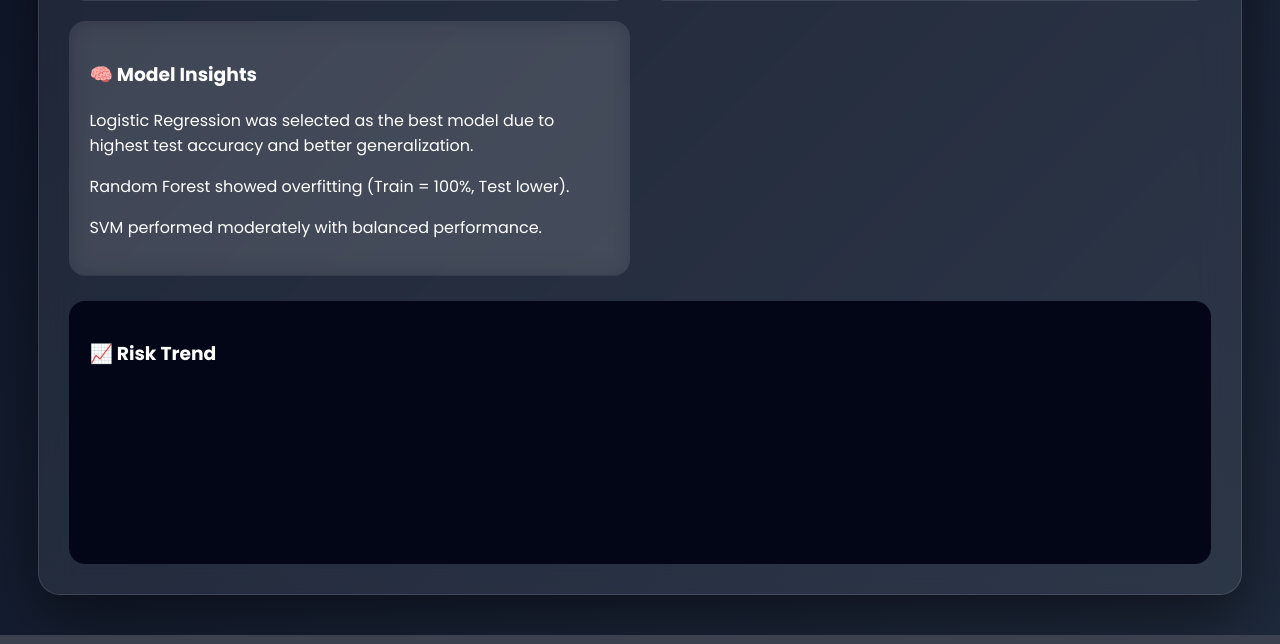
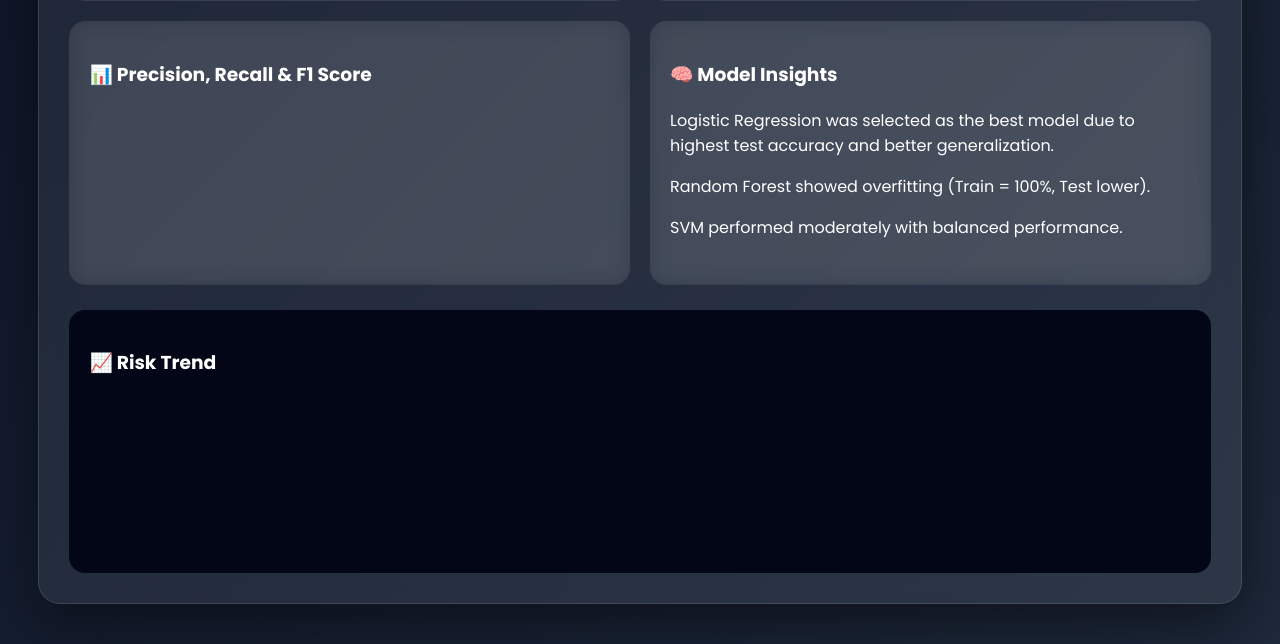
Before and after one commit to RAZA1409/Heart-Disease-Clinical-AI-System, a Flask app: template templates/dashboard.html in a window 1280 px wide. Shown: the part 1887-2531 px from the top of the page. Run offline with Flask 3, Linux system fonts and the light colour scheme; the template is opened without the code that fills it: most values are stand-ins (such as "Sample title", 1, 10 or a date in 2020); a map, chart or similar area stays blank; parts of the project's set-up code (start-up, migrations or seed data) failed here and were passed over.

Commit message:
Added Precision Recall F1 graph

```diff
--- a/app.py
+++ b/app.py
@@ -298,7 +298,7 @@ def dashboard():
 
     # Load model info
     model_info = joblib.load("models/model_info.pkl")
-
+    prf_data = model_info.get("prf_data", {})
     # ==========================
     # OVERFITTING DETECTION
     # ==========================
@@ -337,6 +337,7 @@ def dashboard():
         model_values=model_values,
         model_accuracy=model_accuracy,
         roc_data=roc_data,
+        prf_data=prf_data,
         overfitting_status=overfitting_status,
         train_values=train_values,
         train_loss_values=train_loss_values,
--- a/templates/dashboard.html
+++ b/templates/dashboard.html
@@ -322,7 +322,10 @@ Accuracy: {{ model_accuracy }}%
     <h3>📊 Feature Importance</h3>
     <canvas id="featureChart"></canvas>
 </div>
-
+<div class="card">
+    <h3>📊 Precision, Recall & F1 Score</h3>
+    <canvas id="prfChart"></canvas>
+</div>
 <div class="card">
 <h3>🧠 Model Insights</h3>
 
@@ -562,6 +565,38 @@ new Chart(document.getElementById("rocChart"), {
 });
 
 
+const prfData = {{ prf_data | tojson }};
+
+const models = Object.keys(prfData);
+
+const precision = models.map(m => prfData[m].precision);
+const recall = models.map(m => prfData[m].recall);
+const f1 = models.map(m => prfData[m].f1);
+
+new Chart(document.getElementById("prfChart"), {
+    type: "bar",
+    data: {
+        labels: models,
+        datasets: [
+            {
+                label: "Precision",
+                data: precision
+            },
+            {
+                label: "Recall",
+                data: recall
+            },
+            {
+                label: "F1 Score",
+                data: f1
+            }
+        ]
+    },
+    options: {
+        responsive: true
+    }
+});
+
 </script>
 
 </body>
```
Also changed, not shown: model_comparison.py (+12 -0 lines), 1 other file.
